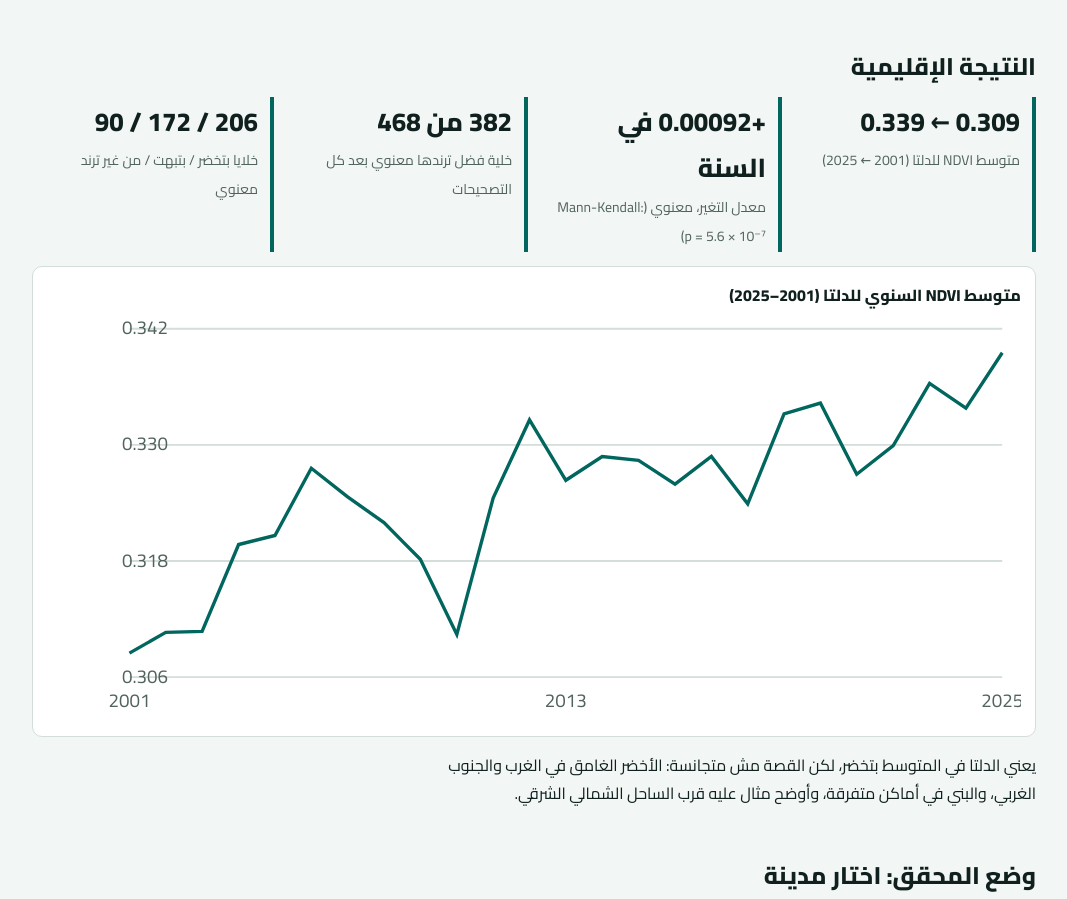
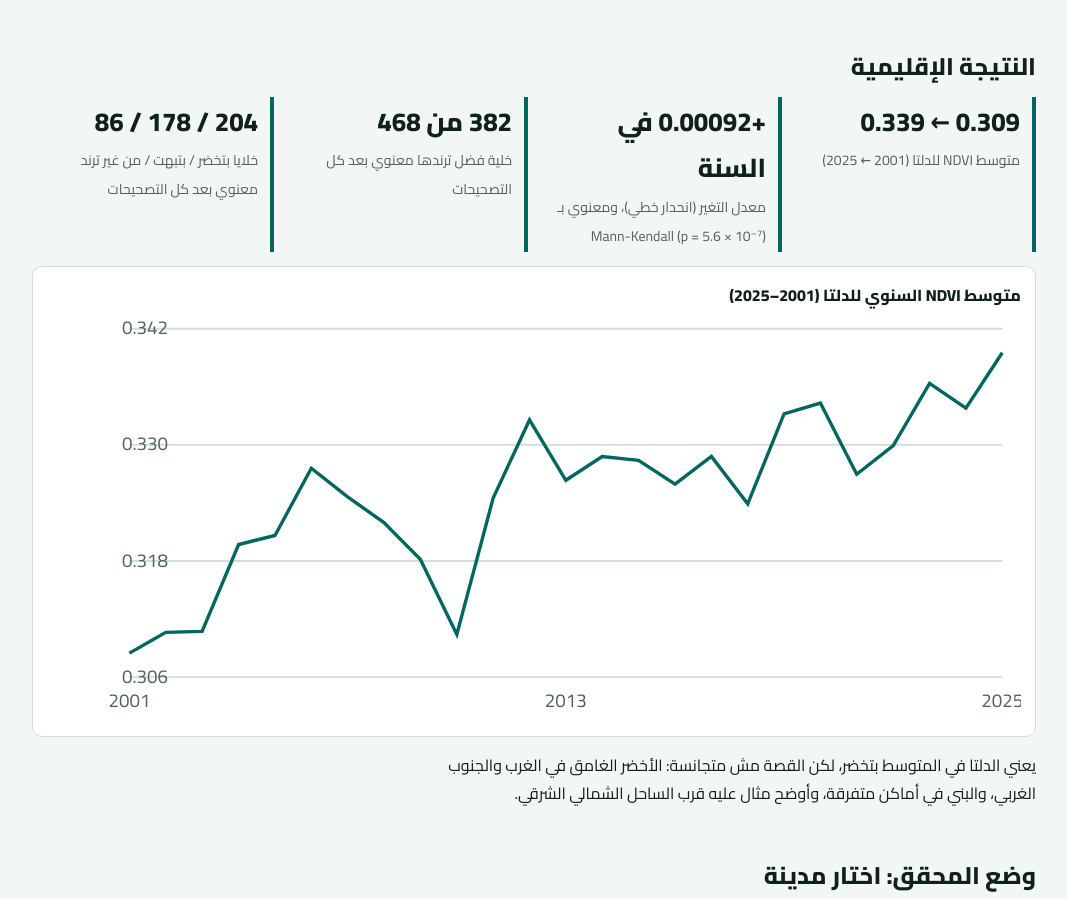
Before and after one commit to AhmedLingwini/Nile-Delta-Trend-Detective, a plain HTML site: page index.html in a window 1280 px wide. Shown: the part 1071-1970 px from the top of the page, without its empty margins (106-1173 px from the left). Drawn offline with Linux system fonts and the light colour scheme.

Commit message:
Add files via upload

```diff
--- a/index.html
+++ b/index.html
@@ -55,7 +55,7 @@ footer{margin-top:40px;font-size:13px;color:var(--mut)}
 <div class="panel" style="margin-top:14px"><p style="margin:0">الدلتا بتخضر في المتوسط (+0.009 في NDVI كل عقد)، لكن حوالين أربع مدن من خمسة الخضرة بتقل، والإسماعيلية بتخضر. الحرارة بتزيد في النقط الخمسة (من +0.29 لـ +0.43 درجة كل عقد). والإضاءة الليلية ما زادتش في أي مدينة (قلّت معنوياً في القاهرة بس)، فمقدرناش نأكد قصة الزحف العمراني.</p></div>
 <details style="margin-top:12px" class="panel" lang="en" dir="ltr"><summary style="cursor:pointer;font-weight:600">English summary</summary>
 <p style="margin-top:10px"><b>Question.</b> Is the Nile Delta getting greener, and can we trust the trends? We analysed 25 years (2001–2025) of Terra MODIS NDVI for 468 grid cells (0.1°, about 10 km), plus NASA POWER climate at 5 points and Suomi NPP VIIRS night lights for 5 cities.</p>
-<p><b>Findings.</b> Regional NDVI rose from 0.309 to 0.339 (Mann-Kendall p ≈ 5.6e-07), and 382 of 468 cells keep a significant trend after autocorrelation correction and FDR (206 greening, 172 browning). Around four of five cities (Alexandria, Mansoura, Damietta, Cairo) NDVI declines within 15 km; around Ismailia it rises. Temperature rises at all five points (+0.29 to +0.43 °C per decade); rainfall is significant after FDR only at Ismailia. Night lights did not rise in any city (a significant decline only in Cairo), so they do not confirm an urban-sprawl explanation.</p>
+<p><b>Findings.</b> Regional NDVI rose from 0.309 to 0.339 (Mann-Kendall p ≈ 5.6e-07), and 382 of 468 cells keep a significant trend after autocorrelation correction and FDR (204 greening, 178 browning). Around four of five cities (Alexandria, Mansoura, Damietta, Cairo) NDVI declines within 15 km; around Ismailia it rises. Temperature rises at all five points (+0.29 to +0.43 °C per decade); rainfall is significant after FDR only at Ismailia. Night lights did not rise in any city (a significant decline only in Cairo), so they do not confirm an urban-sprawl explanation.</p>
 <p><b>Method.</b> Seasonality removed, Theil–Sen slope, Mann–Kendall test, autocorrelation correction, Benjamini–Hochberg FDR, a three-level confidence score per cell, and a visual check with before/after imagery.</p>
 <p><b>Limits.</b> Cells are about 10 km and mix land cover; climate comes from 5 points of a reanalysis model (MERRA-2); 25 years is short; significant trends do not show causes. Code: <a href="https://github.com/ahmedmohamed2008117-ship-it/Nile-Delta-Trend-Detective" rel="noopener" style="color:var(--acc)">GitHub</a>.</p></details>
 
@@ -82,9 +82,9 @@ footer{margin-top:40px;font-size:13px;color:var(--mut)}
 <h2>النتيجة الإقليمية</h2>
 <div class="stats">
  <div class="stat"><b>0.309 ← 0.339</b><span>متوسط NDVI للدلتا (2001 ← 2025)</span></div>
- <div class="stat"><b>+0.00092 في السنة</b><span>معدل التغير، معنوي (Mann-Kendall: p = 5.6 × 10⁻⁷)</span></div>
+ <div class="stat"><b>+0.00092 في السنة</b><span>معدل التغير (انحدار خطي)، ومعنوي بـ Mann-Kendall (p = 5.6 × 10⁻⁷)</span></div>
  <div class="stat"><b>382 من 468</b><span>خلية فضل ترندها معنوي بعد كل التصحيحات</span></div>
- <div class="stat"><b>206 / 172 / 90</b><span>خلايا بتخضر / بتبهت / من غير ترند معنوي</span></div>
+ <div class="stat"><b>204 / 178 / 86</b><span>خلايا بتخضر / بتبهت / من غير ترند معنوي بعد كل التصحيحات</span></div>
 </div>
 <div class="panel" style="margin-top:14px"><b>متوسط NDVI السنوي للدلتا (2001–2025)</b><svg id="cR" viewBox="0 0 520 220" role="img" aria-label="متوسط NDVI السنوي للدلتا بيزيد من 0.309 لـ 0.339"></svg></div>
 <p style="margin-top:14px">يعني الدلتا في المتوسط بتخضر، لكن القصة مش متجانسة: الأخضر الغامق في الغرب والجنوب الغربي، والبني في أماكن متفرقة، وأوضح مثال عليه قرب الساحل الشمالي الشرقي.</p>
```
Also changed, not shown: 1 other file.
